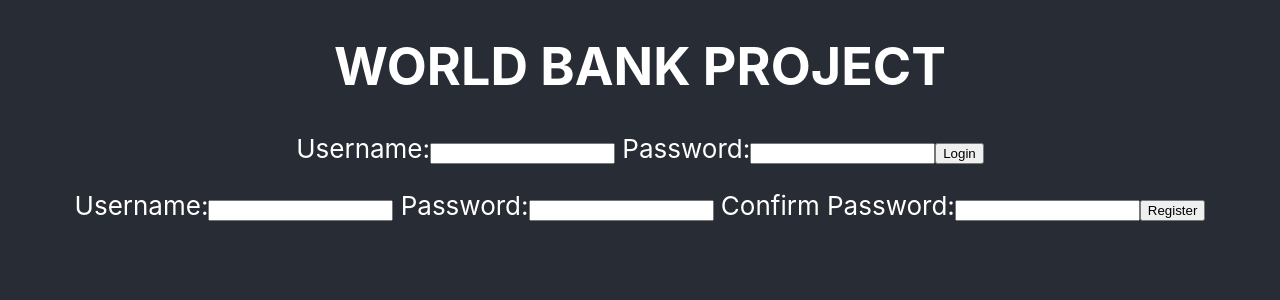
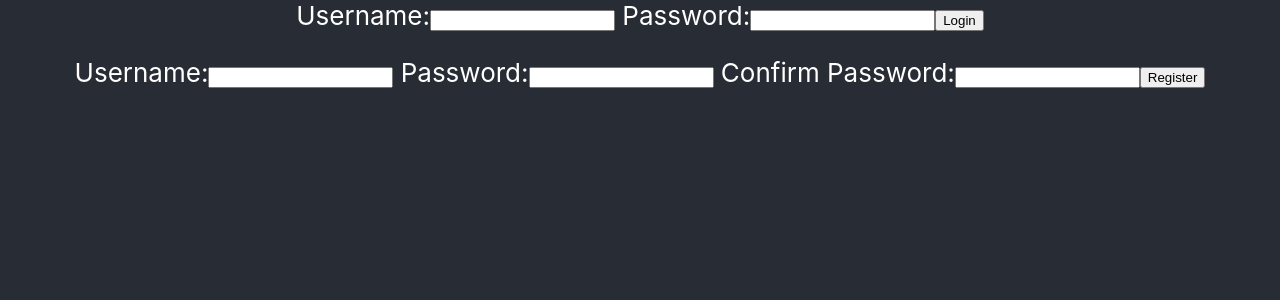
Before and after one commit to BledarF/LambdaWorldBank, a React (Create React App) app in the folder FrontEnd/world-bank-app/: page / in a window 1280 px wide. Shown: the top 300 px of the page. Built offline with nearby package versions, Linux system fonts and the light colour scheme.

Commit message:
App now has routes

```diff
--- a/FrontEnd/world-bank-app/package.json
+++ b/FrontEnd/world-bank-app/package.json
@@ -8,7 +8,8 @@
     "@testing-library/user-event": "^12.1.10",
     "react": "^17.0.2",
     "react-dom": "^17.0.2",
-    "react-scripts": "4.0.3",
+    "react-router-dom": "^5.3.0",
+    "react-scripts": "^4.0.3",
     "web-vitals": "^1.0.1"
   },
   "scripts": {
--- a/FrontEnd/world-bank-app/src/App.js
+++ b/FrontEnd/world-bank-app/src/App.js
@@ -1,16 +1,32 @@
 import "./App.css";
-import UserRegistration from "./Components/UserRegistration";
-import UserLogin from "./Components/UserLogin";
+import React from "react";
+import UserLogin from "./Components/UserLogin.js";
+import UserRegistration from "./Components/UserRegistration.js";
+
+import { BrowserRouter as Router, Route, Switch } from "react-router-dom";
 
 function App() {
   return (
-    <div className="App">
-      <header className="App-header">
-        <h1>WORLD BANK PROJECT</h1>
-        <UserLogin />
-        <UserRegistration />
-      </header>
-    </div>
+    <Router>
+      {/* <Header /> */}
+      <div className="App">
+        <main className="App-header">
+          <Switch>
+            <Route path="/login">
+              <UserLogin />
+            </Route>
+            <Route path="/sign-up">
+              <UserRegistration />
+            </Route>
+            <Route path="/">
+              <UserLogin />
+              <UserRegistration />
+            </Route>
+          </Switch>
+        </main>
+      </div>
+      {/* <Footer /> */}
+    </Router>
   );
 }
 
```
Also changed, not shown: 2 other files (tests, documents, lock files or other folders).
